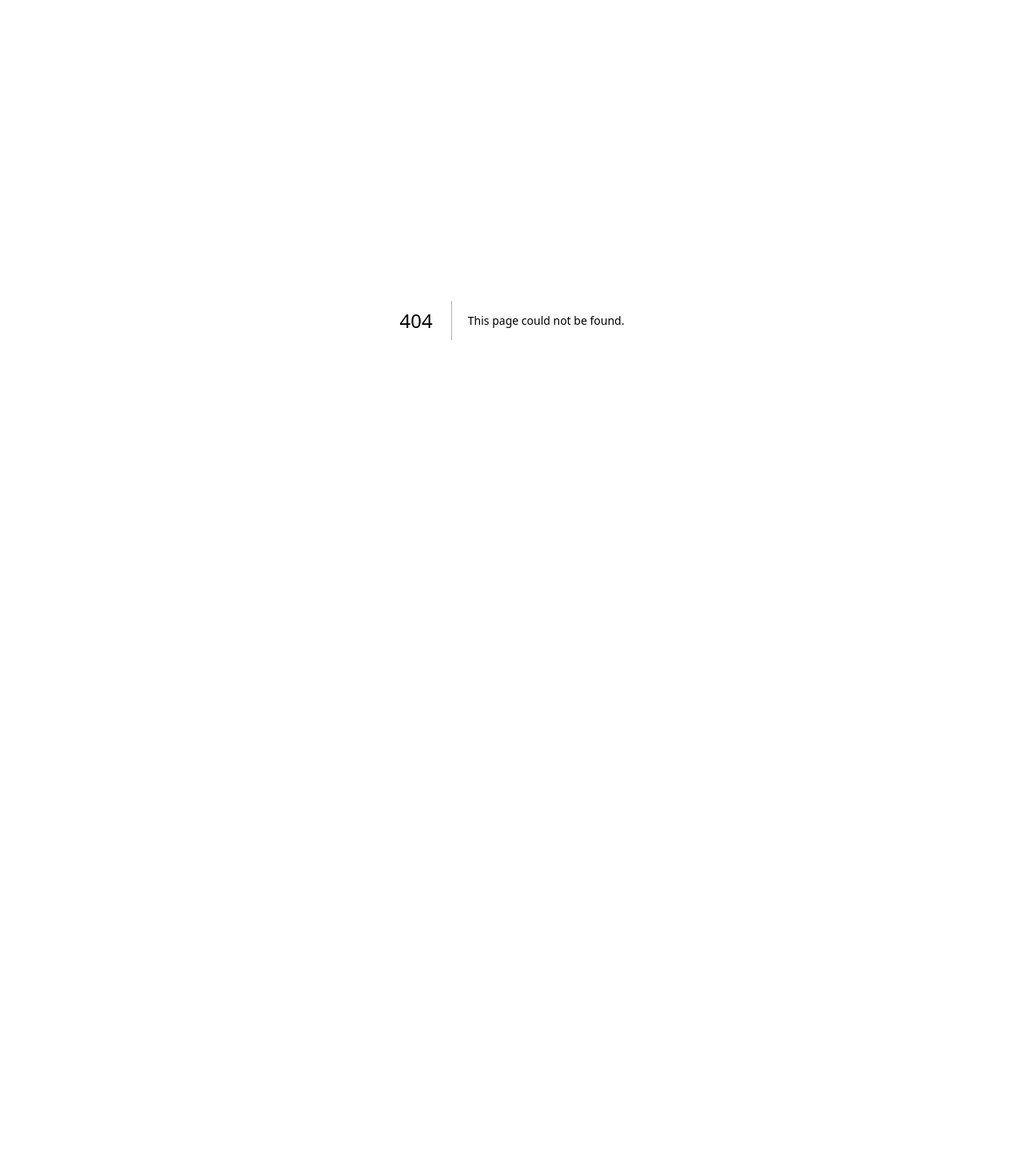
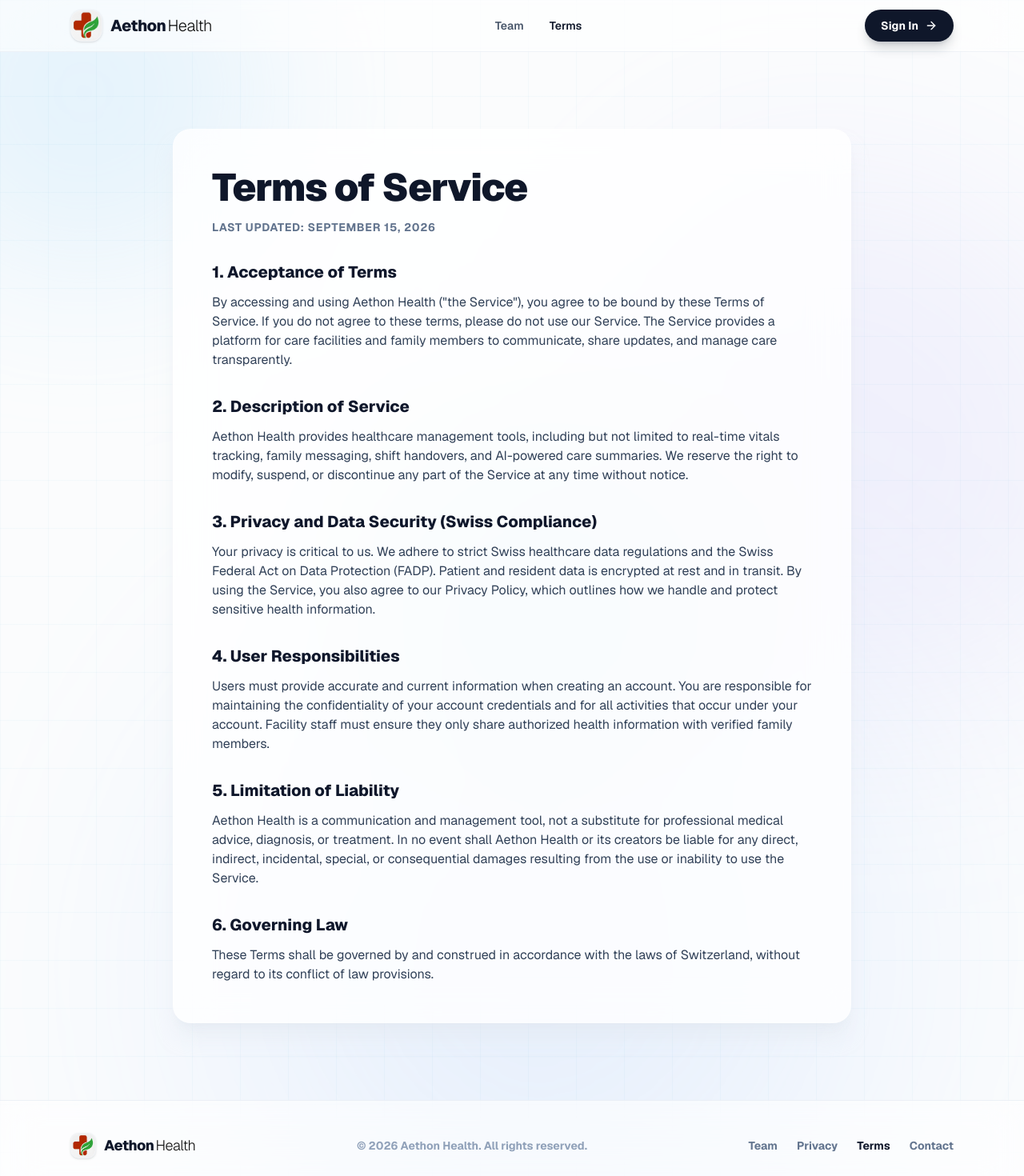
Before and after one commit to Chainsmoker23/Aethon, a Next.js app: page /terms in a window 1280 px wide. Before the commit this address had no page. Shown: the top 1470 px of the page at 80% size. Before the commit the page ends 800 px from the top, so only its background shows below. Built offline with nearby package versions, Linux system fonts and the light colour scheme.

Commit message:
UI: Add Terms of Service page and update footer links

```diff
--- a/src/app/page.tsx
+++ b/src/app/page.tsx
@@ -769,7 +769,7 @@ export default function LandingPage() {
           <div className="flex items-center gap-6 text-sm font-bold text-text-secondary">
             <Link href="/team" className="hover:text-navy transition-colors">Team</Link>
             <a href="#" className="hover:text-navy transition-colors">Privacy</a>
-            <a href="#" className="hover:text-navy transition-colors">Terms</a>
+            <Link href="/terms" className="hover:text-navy transition-colors">Terms</Link>
             <a href="#" className="hover:text-navy transition-colors">Contact</a>
           </div>
         </div>
--- a/src/app/team/page.tsx
+++ b/src/app/team/page.tsx
@@ -171,7 +171,7 @@ export default function TeamPage() {
           <div className="flex items-center gap-6 text-sm font-bold text-slate-500">
             <Link href="/team" className="text-navy hover:text-sky-600 transition-colors">Team</Link>
             <Link href="/" className="hover:text-navy transition-colors">Privacy</Link>
-            <Link href="/" className="hover:text-navy transition-colors">Terms</Link>
+            <Link href="/terms" className="hover:text-navy transition-colors">Terms</Link>
             <Link href="/" className="hover:text-navy transition-colors">Contact</Link>
           </div>
         </div>
--- /dev/null
+++ b/src/app/terms/page.tsx
@@ -0,0 +1,159 @@
+"use client";
+
+import Link from "next/link";
+import { useState } from "react";
+import { ArrowRight, Menu, X } from "lucide-react";
+import { Reveal } from "@/components/ui/Reveal";
+
+export default function TermsPage() {
+  const [mobileMenuOpen, setMobileMenuOpen] = useState(false);
+
+  return (
+    <div className="relative min-h-screen flex flex-col overflow-hidden bg-slate-50/50 landing-grid-bg">
+
+      {/* === Elegant Color-Shifting Siri Aura Background === */}
+      <div className="absolute inset-0 overflow-hidden pointer-events-none -z-10">
+        <div className="absolute top-[-10%] left-[-10%] w-[250px] h-[250px] md:w-[500px] md:h-[500px] rounded-full blur-[80px] md:blur-[120px] animate-blob-1" />
+        <div className="absolute top-[20%] right-[-5%] w-[300px] h-[300px] md:w-[600px] md:h-[600px] rounded-full blur-[80px] md:blur-[120px] animate-blob-2" />
+        <div className="absolute bottom-[-10%] left-[20%] w-[350px] h-[350px] md:w-[800px] md:h-[800px] rounded-full blur-[100px] md:blur-[150px] animate-blob-3" />
+        <div className="absolute top-[50%] left-[50%] w-[200px] h-[200px] md:w-[400px] md:h-[400px] rounded-full blur-[60px] md:blur-[100px] animate-blob-4 -translate-x-1/2 -translate-y-1/2" />
+      </div>
+
+      {/* === Navigation === */}
+      <nav className="sticky top-0 z-50 bg-white/60 backdrop-blur-2xl border-b border-slate-200/50">
+        <div className="max-w-6xl mx-auto px-6 h-16 flex items-center justify-between">
+          <Link href="/" className="flex items-center gap-2.5 hover:opacity-80 transition-opacity">
+            <img
+              src="/logo.jpg"
+              alt="Aethon Health Logo"
+              className="w-10 h-10 rounded-xl object-contain bg-white shadow-sm border border-slate-200/50"
+            />
+            <span className="text-xl font-extrabold text-navy tracking-tight">
+              Aethon<span className="font-light text-primary ml-0.5">Health</span>
+            </span>
+          </Link>
+
+          {/* Desktop Nav */}
+          <div className="hidden md:flex items-center gap-8 text-sm font-semibold text-text-secondary">
+            <Link href="/team" className="hover:text-navy transition-colors">Team</Link>
+            <Link href="/terms" className="text-navy transition-colors">Terms</Link>
+          </div>
+
+          <div className="hidden md:block">
+            <Link
+              href="/login"
+              className="px-5 py-2.5 bg-navy text-white text-sm font-bold rounded-full hover:bg-slate-800 transition-all shadow-lg shadow-navy/20 hover:shadow-navy/30 hover:scale-105 active:scale-95 flex items-center gap-2"
+            >
+              Sign In <ArrowRight className="w-4 h-4" />
+            </Link>
+          </div>
+
+          {/* Mobile Menu Toggle */}
+          <button
+            onClick={() => setMobileMenuOpen(!mobileMenuOpen)}
+            className="md:hidden w-10 h-10 rounded-xl bg-slate-100 flex items-center justify-center text-navy hover:bg-slate-200 transition-colors"
+          >
+            {mobileMenuOpen ? <X className="w-5 h-5" /> : <Menu className="w-5 h-5" />}
+          </button>
+        </div>
+
+        {/* Mobile Nav Dropdown */}
+        {mobileMenuOpen && (
+          <div className="md:hidden absolute top-16 left-0 w-full bg-white/95 backdrop-blur-3xl border-b border-slate-200/50 shadow-xl py-6 px-6 flex flex-col gap-4 text-center">
+            <Link href="/team" onClick={() => setMobileMenuOpen(false)} className="text-lg font-bold text-text-secondary hover:text-navy transition-colors">Team</Link>
+            <Link href="/terms" onClick={() => setMobileMenuOpen(false)} className="text-lg font-bold text-navy transition-colors">Terms</Link>
+            <div className="h-px w-full bg-slate-200/60 my-2" />
+            <Link
+              href="/login"
+              onClick={() => setMobileMenuOpen(false)}
+              className="w-full py-4 bg-navy text-white text-lg font-bold rounded-2xl hover:bg-slate-800 transition-all"
+            >
+              Sign In
+            </Link>
+          </div>
+        )}
+      </nav>
+
+      {/* === Terms Content === */}
+      <section className="flex-1 py-16 md:py-24">
+        <div className="max-w-4xl mx-auto px-6">
+          <Reveal>
+            <div className="bg-white/80 backdrop-blur-xl border border-white/20 shadow-xl shadow-slate-200/50 rounded-3xl p-8 md:p-12 prose prose-slate max-w-none">
+              <h1 className="text-3xl md:text-5xl font-black text-navy tracking-tight mb-4">Terms of Service</h1>
+              <p className="text-sm font-bold text-slate-500 uppercase tracking-wider mb-8">Last Updated: September 15, 2026</p>
+
+              <div className="space-y-8 text-slate-700">
+                <section>
+                  <h2 className="text-xl font-extrabold text-slate-900 mb-3">1. Acceptance of Terms</h2>
+                  <p>
+                    By accessing and using Aethon Health ("the Service"), you agree to be bound by these Terms of Service. If you do not agree to these terms, please do not use our Service. The Service provides a platform for care facilities and family members to communicate, share updates, and manage care transparently.
+                  </p>
+                </section>
+
+                <section>
+                  <h2 className="text-xl font-extrabold text-slate-900 mb-3">2. Description of Service</h2>
+                  <p>
+                    Aethon Health provides healthcare management tools, including but not limited to real-time vitals tracking, family messaging, shift handovers, and AI-powered care summaries. We reserve the right to modify, suspend, or discontinue any part of the Service at any time without notice.
+                  </p>
+                </section>
+
+                <section>
+                  <h2 className="text-xl font-extrabold text-slate-900 mb-3">3. Privacy and Data Security (Swiss Compliance)</h2>
+                  <p>
+                    Your privacy is critical to us. We adhere to strict Swiss healthcare data regulations and the Swiss Federal Act on Data Protection (FADP). Patient and resident data is encrypted at rest and in transit. By using the Service, you also agree to our Privacy Policy, which outlines how we handle and protect sensitive health information.
+                  </p>
+                </section>
+
+                <section>
+                  <h2 className="text-xl font-extrabold text-slate-900 mb-3">4. User Responsibilities</h2>
+                  <p>
+                    Users must provide accurate and current information when creating an account. You are responsible for maintaining the confidentiality of your account credentials and for all activities that occur under your account. Facility staff must ensure they only share authorized health information with verified family members.
+                  </p>
+                </section>
+
+                <section>
+                  <h2 className="text-xl font-extrabold text-slate-900 mb-3">5. Limitation of Liability</h2>
+                  <p>
+                    Aethon Health is a communication and management tool, not a substitute for professional medical advice, diagnosis, or treatment. In no event shall Aethon Health or its creators be liable for any direct, indirect, incidental, special, or consequential damages resulting from the use or inability to use the Service.
+                  </p>
+                </section>
+
+                <section>
+                  <h2 className="text-xl font-extrabold text-slate-900 mb-3">6. Governing Law</h2>
+                  <p>
+                    These Terms shall be governed by and construed in accordance with the laws of Switzerland, without regard to its conflict of law provisions.
+                  </p>
+                </section>
+              </div>
+            </div>
+          </Reveal>
+        </div>
+      </section>
+
+      {/* === Footer === */}
+      <footer className="border-t border-slate-200/60 bg-white/60 backdrop-blur-xl mt-auto">
+        <div className="max-w-6xl mx-auto px-6 py-10 flex flex-col md:flex-row items-center justify-between gap-6">
+          <Link href="/" className="flex items-center gap-2.5 hover:opacity-80 transition-opacity">
+            <img
+              src="/logo.jpg"
+              alt="Aethon Health Logo"
+              className="w-8 h-8 rounded-lg object-contain bg-white shadow-sm border border-slate-200/50"
+            />
+            <span className="text-lg font-extrabold text-navy tracking-tight">
+              Aethon<span className="font-light text-primary ml-0.5">Health</span>
+            </span>
+          </Link>
+          <p className="text-sm font-bold text-slate-400">
+            © {new Date().getFullYear()} Aethon Health. All rights reserved.
+          </p>
+          <div className="flex items-center gap-6 text-sm font-bold text-slate-500">
+            <Link href="/team" className="hover:text-navy transition-colors">Team</Link>
+            <Link href="/" className="hover:text-navy transition-colors">Privacy</Link>
+            <Link href="/terms" className="text-navy hover:text-sky-600 transition-colors">Terms</Link>
+            <Link href="/" className="hover:text-navy transition-colors">Contact</Link>
+          </div>
+        </div>
+      </footer>
+    </div>
+  );
+}
--- a/src/middleware.ts
+++ b/src/middleware.ts
@@ -68,9 +68,10 @@ export async function middleware(request: NextRequest) {
   const isAuthRoute = request.nextUrl.pathname.startsWith('/login') || request.nextUrl.pathname.startsWith('/auth')
   const isLandingPage = request.nextUrl.pathname === '/'
   const isTeamPage = request.nextUrl.pathname.startsWith('/team')
+  const isTermsPage = request.nextUrl.pathname.startsWith('/terms')
 
-  if (!user && !isAuthRoute && !isLandingPage && !isTeamPage) {
-    // If not logged in and not on login page, landing page, or team page, redirect to login
+  if (!user && !isAuthRoute && !isLandingPage && !isTeamPage && !isTermsPage) {
+    // If not logged in and not on a public page, redirect to login
     const url = request.nextUrl.clone()
     url.pathname = '/login'
     return NextResponse.redirect(url)
```
